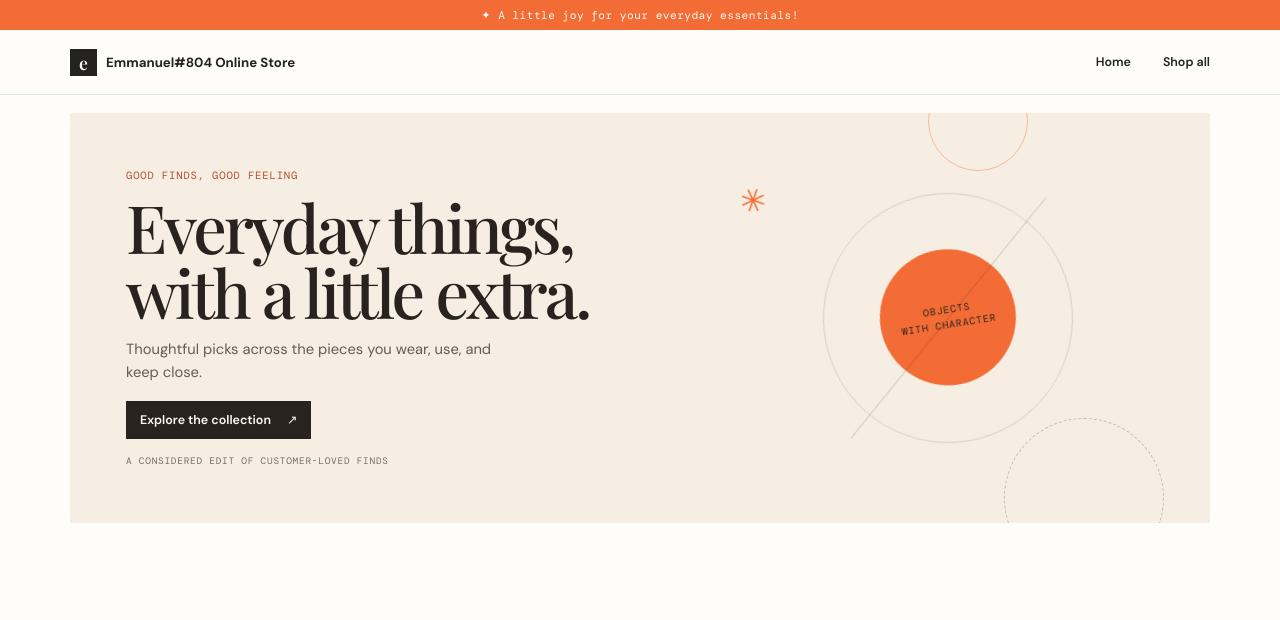
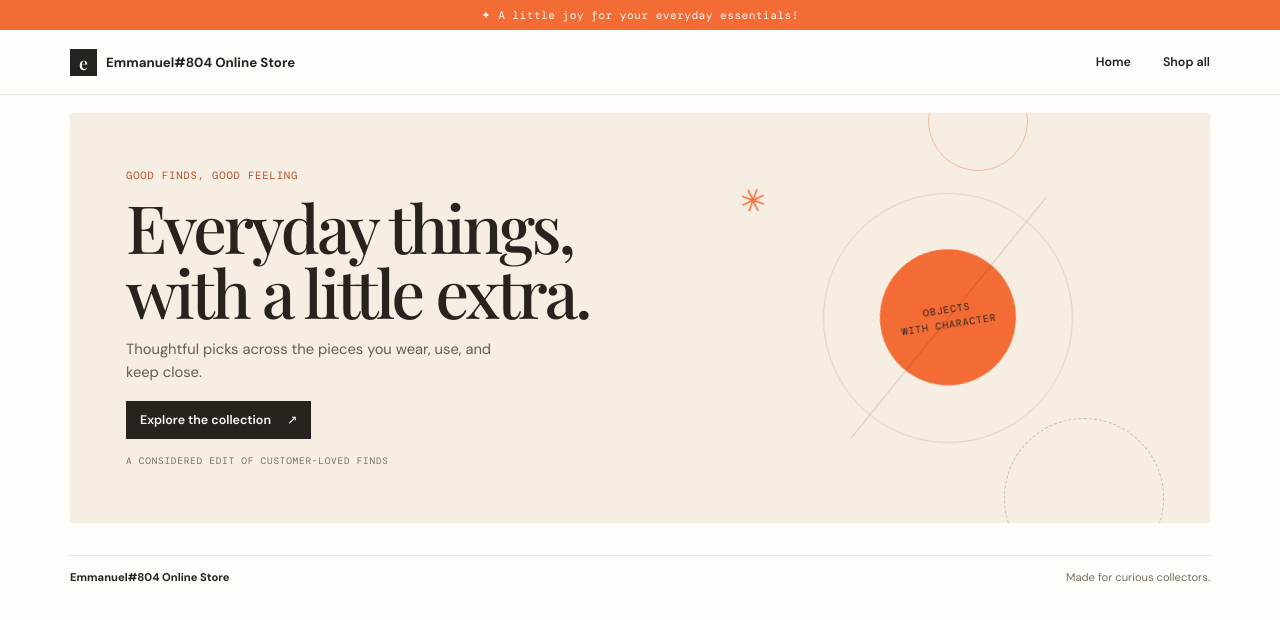
Before and after one commit to eolusoga-804/task-4, a React (Vite) app: page / in a window 1280 px wide. Shown: the top 620 px of the page. Built offline with nearby package versions, Linux system fonts and the light colour scheme; a web font is replaced by a local one.

Commit message:
Added compact storefront footer

```diff
--- a/src/App.jsx
+++ b/src/App.jsx
@@ -1,7 +1,8 @@
-// This component arranges the announcement, header, and hero sections.
+// This component arranges the storefront sections in page order.
 import AnnouncementBar from "./sections/AnnouncementBar/AnnouncementBar";
 import StoreHeader from "./sections/StoreHeader/StoreHeader";
 import Hero from "./sections/Hero/Hero";
+import StoreFooter from "./sections/StoreFooter/StoreFooter";
 
 export default function App() {
   return (
@@ -11,6 +12,7 @@ export default function App() {
       <main>
         <Hero />
       </main>
+      <StoreFooter />
     </>
   );
 }
--- /dev/null
+++ b/src/sections/StoreFooter/StoreFooter.css
@@ -0,0 +1,29 @@
+/* This block styles the compact footer within the page container. */
+.store-footer {
+  width: min(100% - 32px, 1140px);
+  margin: 0 auto;
+  padding: 14px 0;
+  display: flex;
+  justify-content: space-between;
+  gap: 12px;
+  border-top: 1px solid #e9e2d9;
+  color: #756d63;
+  font-size: 0.7rem;
+}
+
+.store-footer__brand {
+  color: #28231f;
+  font-weight: 700;
+  text-decoration: none;
+}
+
+.store-footer__note {
+  font-family: "DM Sans", sans-serif;
+}
+
+@media (max-width: 430px) {
+  .store-footer {
+    width: calc(100% - 20px);
+    flex-direction: column;
+  }
+}
--- /dev/null
+++ b/src/sections/StoreFooter/StoreFooter.jsx
@@ -0,0 +1,20 @@
+// This section displays the store brand and short footer note.
+import { storeContent } from "../../data/storeContent";
+import "./StoreFooter.css";
+
+export default function StoreFooter() {
+  return (
+    <footer className="store-footer">
+      <a
+        className="store-footer__brand"
+        href="/"
+        aria-label={storeContent.brand}
+      >
+        {storeContent.brand}
+      </a>
+      <span className="store-footer__note">
+        {storeContent.footer.copyright}
+      </span>
+    </footer>
+  );
+}
```
